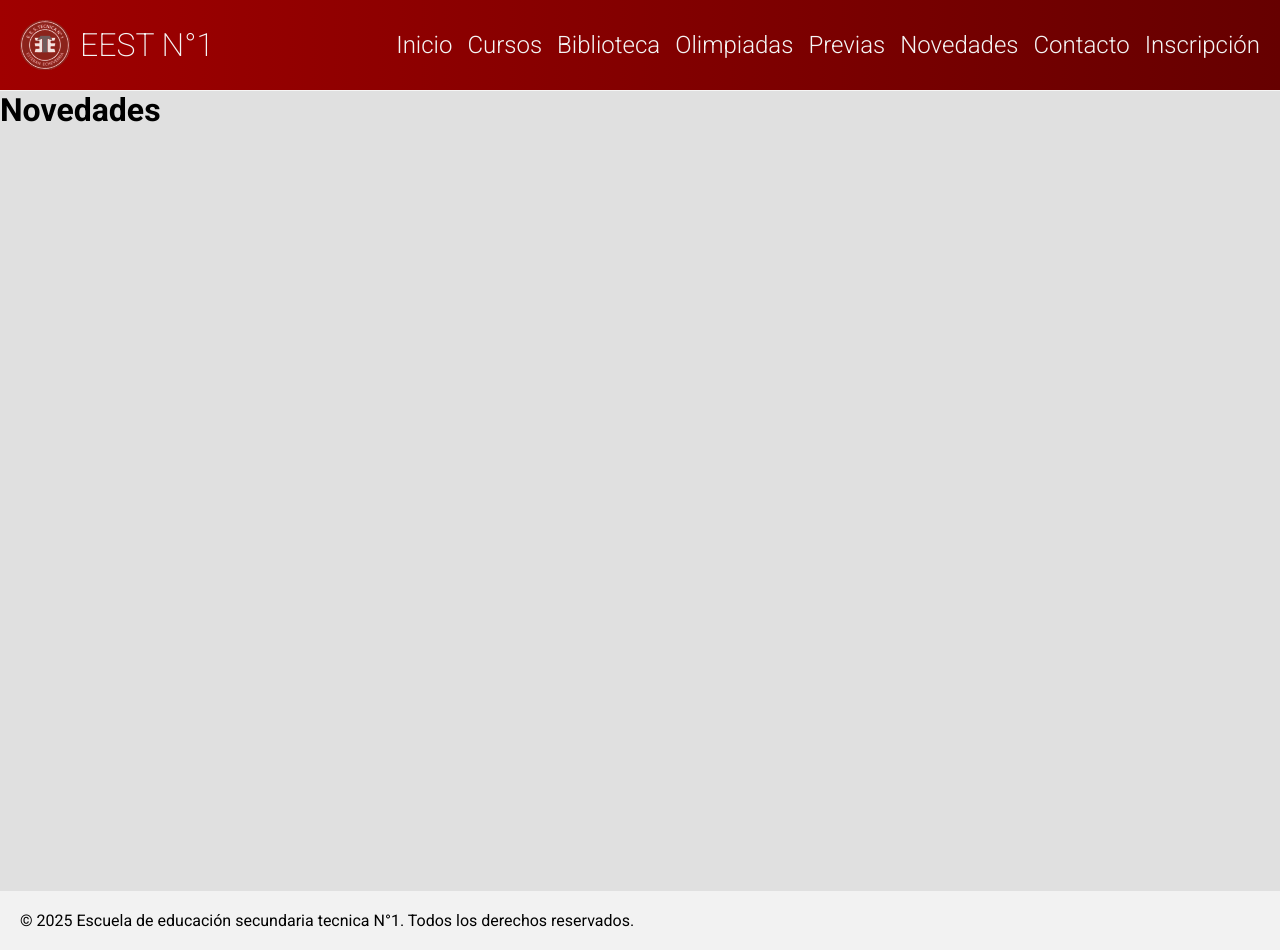
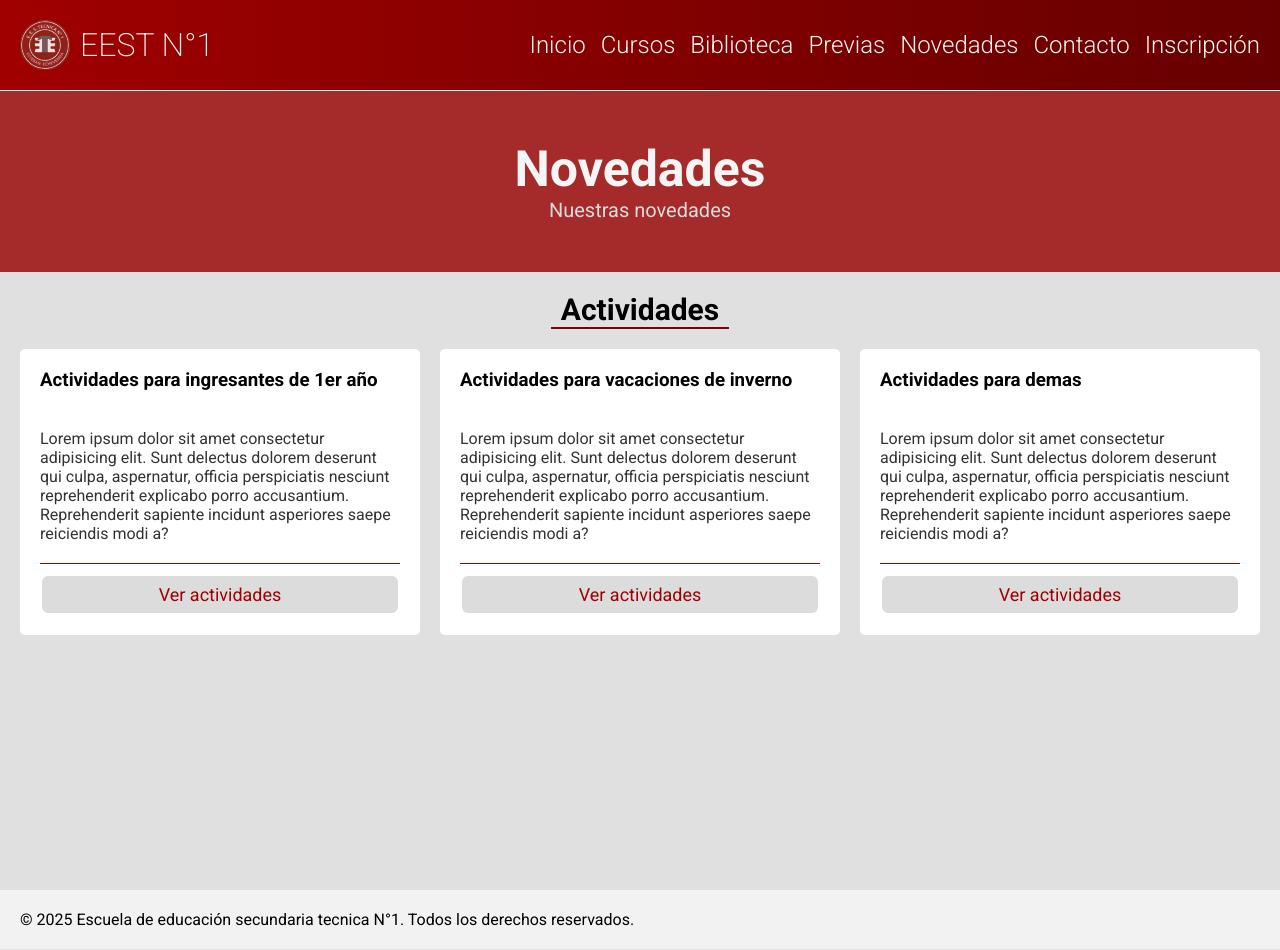
Before and after one commit to Juanerros/new-site, a React (Vite) app: page /novedades in a window 1280 px wide. Built offline with nearby package versions, Linux system fonts and the light colour scheme.

Commit message:
seccion de novedades y mejora del navbar
agregue la seccion del de novedades la cual tambien tiene la de olimpias y puse animacion en el menu desplegable y fije el navbar

```diff
--- a/src/App.jsx
+++ b/src/App.jsx
@@ -31,7 +31,7 @@ export default function App() {
           <Route path="/informatica" element={<Informa />} /> {/* los tontos */}
 
           <Route path="/biblioteca" element={<Library />} />
-          <Route path="/olimpiadas" element={<Olympics />} />
+          {/* <Route path="/olimpiadas" element={<Olympics />} /> */}
 
           {/* Las previas e intencificaciones estan en la misma seccion */}
           <Route path="/previas" element={<Previous />} />
--- a/src/components/Header.jsx
+++ b/src/components/Header.jsx
@@ -4,7 +4,24 @@ import { Link } from 'react-router-dom';
 import { useState } from 'react';
 
 export default function Header() {
-    const [menu, setMenu] = useState(false)
+    const [menuActive, setMenuActive] = useState(false);
+
+    const toggleMenu = () => {
+        const menu = document.querySelector('.menu');
+
+        if (!menuActive) {
+            menu.classList.add('menu-active');
+            setMenuActive(true);
+        } else {
+            menu.classList.add('menu-closing');
+            menu.classList.remove('menu-active');
+
+            setTimeout(() => {
+                menu.classList.remove('menu-closing');
+                setMenuActive(false);
+            }, 500);
+        }
+    }
 
     return (
         <header>
@@ -19,31 +36,29 @@ export default function Header() {
                 {/* quizas... en celu si o si. */}
                 <Link to="/cursos">Cursos</Link>
                 <Link to="/biblioteca">Biblioteca</Link>
-                <Link to="/olimpiadas">Olimpiadas</Link>
+                {/* <Link to="/olimpiadas">Olimpiadas</Link> */}
                 <Link to="/previas">Previas</Link>
                 <Link to="/novedades">Novedades</Link>
                 <Link to="/contacto">Contacto</Link>
                 <Link to="/inscripcion">Inscripción</Link>
             </nav>
 
-            <div className='btn-menu' onClick={() => setMenu(!menu)}>
+            <div className='btn-menu' onClick={toggleMenu}>
                 <span></span>
                 <span></span>
                 <span></span>
             </div>
 
-            {menu && (
-                <div className="menu">
-                    <Link onClick={() => setMenu(!menu)} to="/">Inicio</Link>
-                    <Link onClick={() => setMenu(!menu)} to="/cursos">Cursos</Link>
-                    <Link onClick={() => setMenu(!menu)} to="/biblioteca">Biblioteca</Link>
-                    <Link onClick={() => setMenu(!menu)} to="/olimpiadas">Olimpiadas</Link>
-                    <Link onClick={() => setMenu(!menu)} to="/previas">Previas</Link>
-                    <Link onClick={() => setMenu(!menu)} to="/novedades">Novedades</Link>
-                    <Link onClick={() => setMenu(!menu)} to="/contacto">Contacto</Link>
-                    <Link onClick={() => setMenu(!menu)} to="/inscripcion">Inscripción</Link>
-                </div>
-            )}
+            <div className="menu">
+                <Link onClick={toggleMenu} to="/">Inicio</Link>
+                <Link onClick={toggleMenu} to="/cursos">Cursos</Link>
+                <Link onClick={toggleMenu} to="/biblioteca">Biblioteca</Link>
+                {/* <Link onClick={toggleMenu} to="/olimpiadas">Olimpiadas</Link> */}
+                <Link onClick={toggleMenu} to="/previas">Previas</Link>
+                <Link onClick={toggleMenu} to="/novedades">Novedades</Link>
+                <Link onClick={toggleMenu} to="/contacto">Contacto</Link>
+                <Link onClick={toggleMenu} to="/inscripcion">Inscripción</Link>
+            </div>
         </header>
     )
 }
--- a/src/components/css/header.css
+++ b/src/components/css/header.css
@@ -1,4 +1,8 @@
 header {
+    position: fixed;
+    top: 0;
+    left: 0;
+    width: 100%;
     display: flex;
     justify-content: space-between;
     align-items: center;
@@ -6,6 +10,7 @@ header {
     background: #a00000;
     background: linear-gradient(90deg, rgba(160, 0, 0, 1) 0%, rgba(102, 0, 0, 1) 100%);
     border-bottom: 1px solid whitesmoke;
+    z-index: 100;
 }
 
 nav {
@@ -23,7 +28,7 @@ nav a {
 
 /* Efecto de interlineado */
 
-a::after {
+nav a::after {
     content: '';
     position: absolute;
     left: 0;
@@ -36,7 +41,7 @@ a::after {
     transition: .3s;
 }
 
-a:hover::after {
+nav a:hover::after {
     transform: scaleX(1.1);
 }
 
@@ -75,20 +80,36 @@ a:hover::after {
     }
 
     .btn-menu span {
-        width: 30px;
-        height: 4px;
-        background-color: #333;
+        width: 25px;
+        height: 3px;
+        background-color: whitesmoke;
     }
 
     .menu {
-        background-color: #f2f2f2;
+        display: none;
+        height: 100vh;
+        background-color: whitesmoke;
         position: absolute;
-        top: 80px;
-        right: 0;
+        top: 90px;
+        left: 0;
         padding: 20px;
+        z-index: 100;
+        border-radius: 0 0 5px 0;
+        transform: translateX(-100%);
+    }
+
+    .menu-active {
         display: flex;
         flex-direction: column;
         gap: 25px;
+        animation: come-in 0.5s ease-in-out forwards;
+    }
+
+    .menu-closing {
+        display: flex;
+        flex-direction: column;
+        gap: 25px;
+        animation: come-out 0.5s ease-in-out forwards;
     }
 
     .menu a {
@@ -102,3 +123,23 @@ a:hover::after {
         color: var(--primary-color);
     }
 }
+
+@keyframes come-in {
+    from {
+        transform: translateX(-100%);
+    }
+
+    to {
+        transform: translateX(0);
+    }
+}
+
+@keyframes come-out {
+    from {
+        transform: translateX(0);
+    }
+
+    to {
+        transform: translateX(-100%);
+    }
+}
--- a/src/global.css
+++ b/src/global.css
@@ -11,6 +11,8 @@
     --primary-color: #800000;
     --secundary-color: #a00000;
     --background-color: #E0E0E0;
+    --font-light: #333;
+    --gray-dark: #444;
 
     /* Fuente */
     --font: 'Roboto', sans-serif;
@@ -22,12 +24,12 @@ body {
     font-family: var(--font);
 }
 
-
-
 main {
     display: flex;
     flex-direction: column;
+    align-items: center;
     min-height: 100vh;
+    margin-top: 90px;
 }
 
 a {
--- a/src/pages/News.jsx
+++ b/src/pages/News.jsx
@@ -3,7 +3,37 @@ import './css/news.css';
 export default function News() {
   return (
     <>
-      <h1>Novedades</h1>
+      <div className="hero">
+        <h2>Novedades</h2>
+        <p>Nuestras novedades</p>
+      </div>
+      <h2 className='activitys-title'>Actividades</h2>
+      <div className="activitys">
+        <article>
+          <h3>Actividades para ingresantes de 1er año</h3>
+          <p>
+            Lorem ipsum dolor sit amet consectetur adipisicing elit. Sunt delectus dolorem deserunt qui culpa, aspernatur, officia perspiciatis nesciunt reprehenderit explicabo porro accusantium. Reprehenderit sapiente incidunt asperiores saepe reiciendis modi a?
+          </p>
+          <div className="line"></div>
+          <a href="#">Ver actividades</a>
+        </article>
+        <article>
+          <h3>Actividades para vacaciones de inverno</h3>
+          <p>
+            Lorem ipsum dolor sit amet consectetur adipisicing elit. Sunt delectus dolorem deserunt qui culpa, aspernatur, officia perspiciatis nesciunt reprehenderit explicabo porro accusantium. Reprehenderit sapiente incidunt asperiores saepe reiciendis modi a?
+          </p>
+          <div className="line"></div>
+          <a href="#">Ver actividades</a>
+        </article>
+        <article>
+          <h3>Actividades para demas</h3>
+          <p>
+            Lorem ipsum dolor sit amet consectetur adipisicing elit. Sunt delectus dolorem deserunt qui culpa, aspernatur, officia perspiciatis nesciunt reprehenderit explicabo porro accusantium. Reprehenderit sapiente incidunt asperiores saepe reiciendis modi a?
+          </p>
+          <div className="line"></div>
+          <a href="#">Ver actividades</a>
+        </article>
+      </div>
     </>
   );
 }
--- a/src/pages/css/news.css
+++ b/src/pages/css/news.css
@@ -1 +1,90 @@
-/* Novedades page styles */
+.hero {
+    background-color: brown;
+    padding: 50px;
+    width: 100%;
+    display: flex;
+    flex-direction: column;
+    align-items: center;
+    justify-content: center;
+    margin-bottom: 20px;
+}
+
+.hero h2 {
+    color: whitesmoke;
+    font-size: 50px;
+}
+
+.hero p {
+    color: rgb(219, 219, 219);
+    font-size: 20px;
+}
+
+.activitys {
+    display: grid;
+    grid-template-columns: repeat(auto-fit, minmax(350px, 1fr));
+    grid-gap: 20px;
+    margin-right: auto;
+    margin-left: auto;
+    margin: 20px;
+}
+
+.activitys article {
+    display: flex;
+    flex-direction: column;
+    justify-content: space-around;
+    gap: 10px;
+    background-color: #fff;
+    padding: 20px;
+    border-radius: 5px;
+    transition: 0.3s;
+}
+
+.activitys article h3 {
+    min-height: 40px;
+}
+
+.activitys article:hover {
+    transform: translateY(-5px);
+}
+
+.activitys article p {
+    margin: 10px 0;
+    color: var(--font-light);
+}
+
+.activitys article a {
+    text-align: center;
+    cursor: pointer;
+    padding: 8px 22px;
+    font-weight: 400;
+    border-radius: 8px;
+    background-color: rgb(220, 220, 220);
+    color: var(--secundary-color);
+    border: 2px solid white;
+    font-size: 18px;
+    transition: .3s;
+}
+
+.activitys article a:hover {
+    background-color: var(--primary-color);
+    color: whitesmoke;
+}
+
+.line {
+    width: 100%;
+    height: 1px;
+    background-color: var(--secundary-color);
+}
+
+.activitys-title {
+    font-size: 30px;
+    align-self: center;
+    border-bottom: 2px solid var(--primary-color);
+    padding: 0 10px;
+}
+
+@media (max-width: 768px) {
+    .activitys {
+        margin: 20px 20px;
+    }
+}
```
